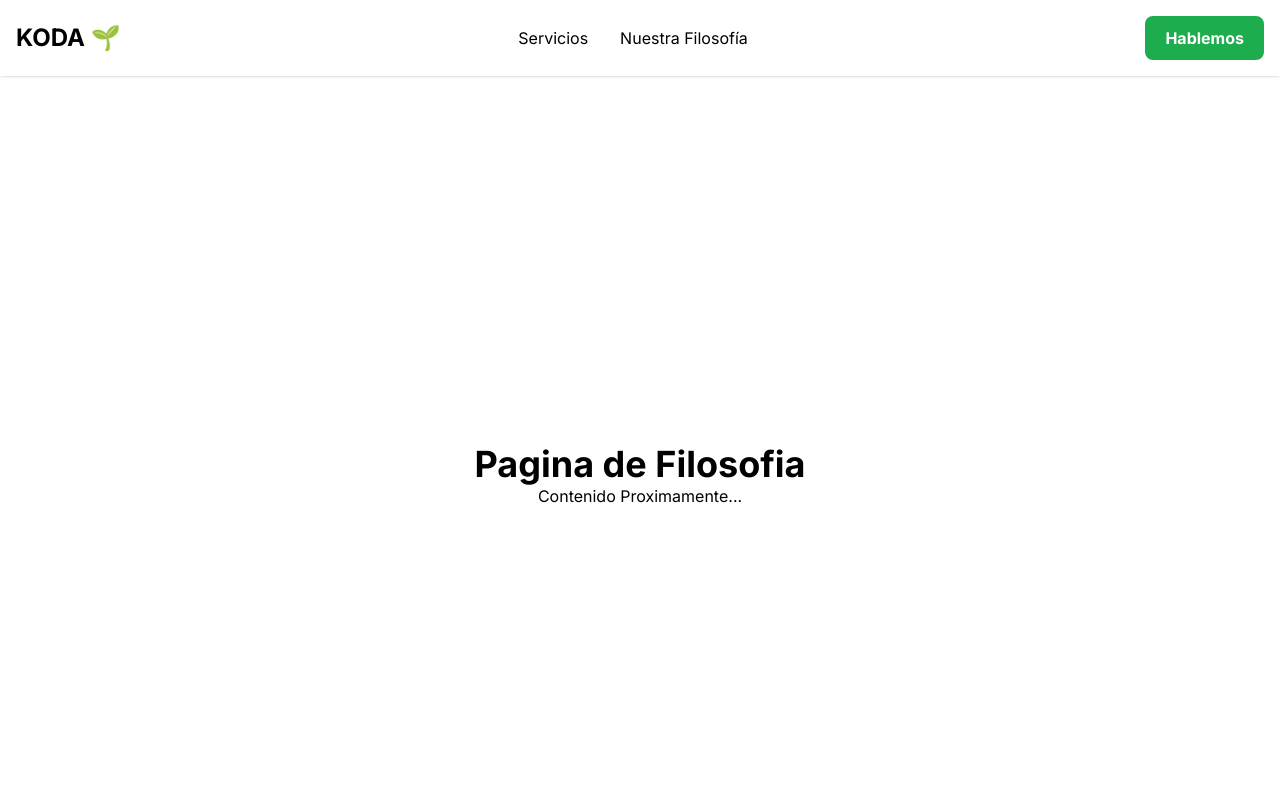
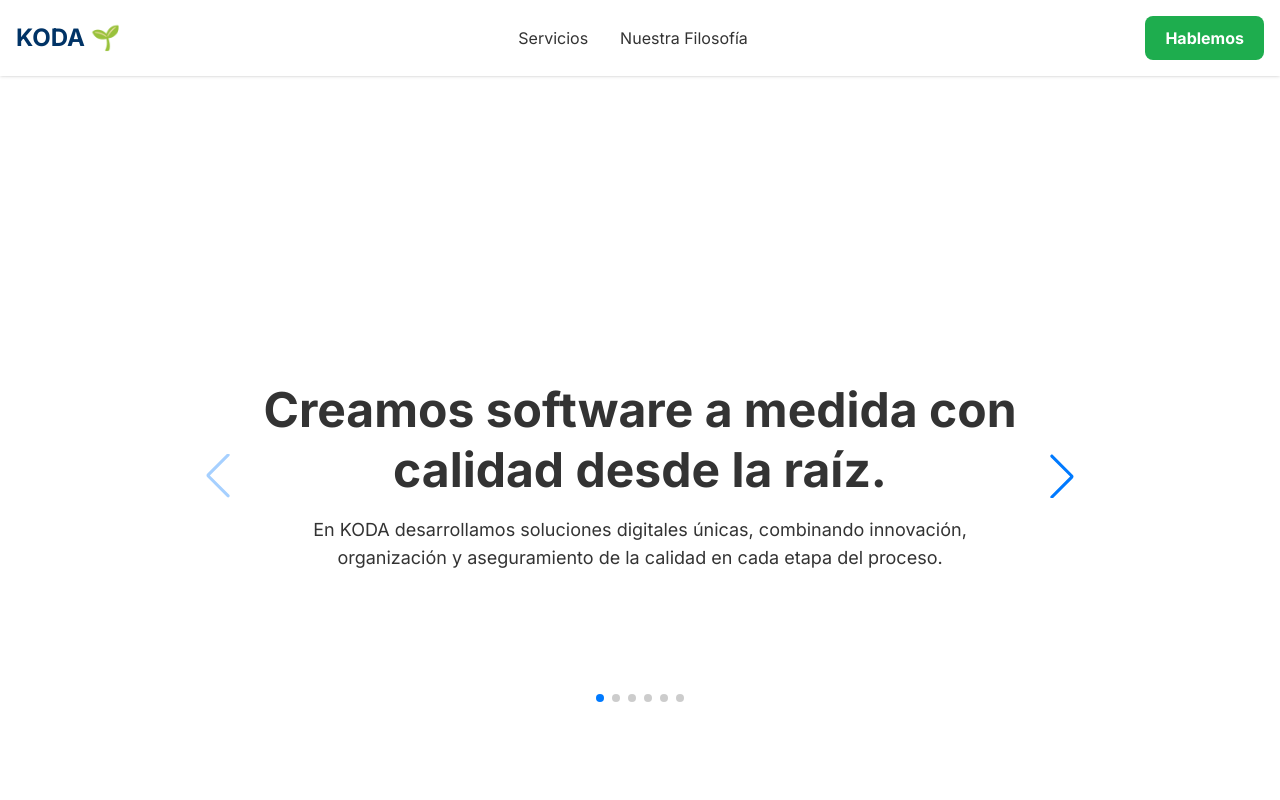
Before and after one commit to koda-tec/KodaWeb, a Next.js app: page /filosofia in a window 1280 px wide. Shown: the top 800 px of the page. Built offline with nearby package versions, Linux system fonts and the light colour scheme.

Commit message:
fix Filosofia + Header

```diff
--- a/package.json
+++ b/package.json
@@ -14,7 +14,8 @@
     "react": "19.1.0",
     "react-dom": "19.1.0",
     "react-icons": "^5.5.0",
-    "resend": "^6.1.2"
+    "resend": "^6.1.2",
+    "swiper": "^12.0.2"
   },
   "devDependencies": {
     "@eslint/eslintrc": "^3",
--- a/src/app/(pages)/filosofia/page.tsx
+++ b/src/app/(pages)/filosofia/page.tsx
@@ -1,8 +1,40 @@
-export default function FilosofiaPage(){
-    return(
-        <main className="flex min-h-screen flex-col items-center justify-center p24">
-        <h1 className="text-4xl font-bold">Pagina de Filosofia</h1>
-        <p>Contenido Proximamente...</p>
-        </main>
-    );
+"use client";
+
+import { Swiper, SwiperSlide } from 'swiper/react';
+import { Navigation, Pagination, A11y } from 'swiper/modules';
+
+
+import 'swiper/css';
+import 'swiper/css/navigation';
+import 'swiper/css/pagination';
+
+
+import { IntroSlide } from '@/app/components/about-slides/IntroSlide';
+import { HistorySlide } from '@/app/components/about-slides/HistorySlide';
+import { MissionVisionSlide } from '@/app/components/about-slides/MissionVisionSlide';
+import { DifferentiatorsSlide } from '@/app/components/about-slides/DifferentiatorsSlide';
+import { TeamSlide } from '@/app/components/about-slides/TeamSlide';
+import { CtaSlide } from '@/app/components/about-slides/CtaSlide';
+
+export default function AboutPage() {
+  return (
+    <div className="bg-white min-h-screen flex flex-col items-center justify-center py-12">
+      <Swiper
+
+        modules={[Navigation, Pagination, A11y]}
+        spaceBetween={50}
+        slidesPerView={1}
+        navigation // Habilita las flechas de navegación
+        pagination={{ clickable: true }} // Habilita los puntos de paginación
+        className="w-full max-w-4xl" // Estilo del contenedor del carrusel
+      >
+        <SwiperSlide><IntroSlide /></SwiperSlide>
+        <SwiperSlide><HistorySlide /></SwiperSlide>
+        <SwiperSlide><MissionVisionSlide /></SwiperSlide>
+        <SwiperSlide><DifferentiatorsSlide /></SwiperSlide>
+        <SwiperSlide><TeamSlide /></SwiperSlide>
+        <SwiperSlide><CtaSlide /></SwiperSlide>
+      </Swiper>
+    </div>
+  );
 }
--- /dev/null
+++ b/src/app/components/about-slides/CtaSlide.tsx
@@ -0,0 +1,12 @@
+import Link from 'next/link';
+
+export const CtaSlide = () => (
+  <div className="text-center p-10 flex flex-col justify-center items-center h-[60vh]">
+    <h2 className="text-4xl font-bold text-koda-dark">
+      ¿Listo para llevar tu software al siguiente nivel?
+    </h2>
+    <Link href="/contacto" className="mt-6 bg-koda-green-emerald text-white font-bold py-3 px-10 rounded-lg text-xl transition hover:bg-opacity-90">
+      Contáctanos
+    </Link>
+  </div>
+);
--- /dev/null
+++ b/src/app/components/about-slides/DifferentiatorsSlide.tsx
@@ -0,0 +1,21 @@
+import { FaCog, FaSitemap, FaCheckCircle } from 'react-icons/fa';
+
+const DiffItem = ({ icon, title, text }: { icon: React.ReactNode, title: string, text: string }) => (
+  <div className="bg-koda-gray-light p-6 rounded-lg">
+    <div className="text-4xl text-koda-green-emerald mx-auto mb-3 w-fit">{icon}</div>
+    <h4 className="text-xl font-bold text-koda-dark">{title}</h4>
+    <p className="mt-2 text-koda-dark">{text}</p>
+  </div>
+);
+
+export const DifferentiatorsSlide = () => (
+  <div className="p-10 text-center h-[60vh] flex flex-col justify-center">
+    <h2 className="text-3xl font-bold text-koda-dark mb-2">Qué nos diferencia</h2>
+    <p className="mb-8 text-koda-dark">No solo desarrollamos software, creamos soluciones pensadas para crecer con tu negocio.</p>
+    <div className="grid md:grid-cols-3 gap-6">
+      <DiffItem icon={<FaCog />} title="Personalización total" text="Software diseñado a tu medida." />
+      <DiffItem icon={<FaSitemap />} title="Metodología ágil" text="Procesos claros y trazables." />
+      <DiffItem icon={<FaCheckCircle />} title="Calidad continua" text="Testing y validación en cada entrega." />
+    </div>
+  </div>
+);
--- /dev/null
+++ b/src/app/components/about-slides/HistorySlide.tsx
@@ -0,0 +1,8 @@
+export const HistorySlide = () => (
+  <div className="text-center p-10 flex flex-col justify-center items-center h-[60vh]">
+    <h2 className="text-3xl font-bold text-koda-dark mb-4">Nuestra Historia</h2>
+    <p className="text-lg text-koda-dark max-w-2xl">
+      KODA nació con la misión de construir software confiable y escalable, adaptado a cada cliente. Nuestro nombre es un acrónimo que refleja nuestros pilares: <strong>K</strong>nowledge, <strong>O</strong>rganization, <strong>D</strong>evelopment y <strong>A</strong>ssurance.
+    </p>
+  </div>
+);
--- /dev/null
+++ b/src/app/components/about-slides/IntroSlide.tsx
@@ -0,0 +1,10 @@
+export const IntroSlide = () => (
+  <div className="text-center p-10 flex flex-col justify-center items-center h-[60vh]">
+    <h1 className="text-4xl md:text-5xl font-bold text-koda-dark leading-tight">
+      Creamos software a medida con calidad desde la raíz.
+    </h1>
+    <p className="mt-4 text-lg text-koda-dark max-w-2xl">
+      En KODA desarrollamos soluciones digitales únicas, combinando innovación, organización y aseguramiento de la calidad en cada etapa del proceso.
+    </p>
+  </div>
+);
--- /dev/null
+++ b/src/app/components/about-slides/MissionVisionSlide.tsx
@@ -0,0 +1,31 @@
+import { FaBullseye, FaEye, FaStar, FaLightbulb, FaUsers, FaHandshake, FaSeedling } from 'react-icons/fa';
+
+const ValueItem = ({ icon, text }: { icon: React.ReactNode, text: string }) => (
+  <div className="flex flex-col items-center text-center">
+    <div className="text-4xl text-koda-blue-deep mb-2">{icon}</div>
+    <span className="text-koda-dark">{text}</span>
+  </div>
+);
+
+export const MissionVisionSlide = () => (
+  <div className="p-10 text-center h-[60vh] flex flex-col justify-center">
+    <div className="grid md:grid-cols-2 gap-8 mb-8">
+      <div>
+        <h3 className="text-2xl font-bold text-koda-dark flex items-center justify-center gap-2"><FaBullseye /> Misión</h3>
+        <p className="mt-2 text-koda-dark">Desarrollar software a medida que potencie los objetivos de cada empresa, garantizando calidad y organización en cada etapa.</p>
+      </div>
+      <div>
+        <h3 className="text-2xl font-bold text-koda-dark flex items-center justify-center gap-2"><FaEye /> Visión</h3>
+        <p className="mt-2 text-koda-dark">Ser un referente en desarrollo de software y aseguramiento de calidad en Latinoamérica.</p>
+      </div>
+    </div>
+    <h3 className="text-2xl font-bold text-koda-dark mb-4">Valores</h3>
+    <div className="grid grid-cols-2 md:grid-cols-5 gap-4">
+      <ValueItem icon={<FaSeedling />} text="Calidad desde la raíz" />
+      <ValueItem icon={<FaHandshake />} text="Transparencia" />
+      <ValueItem icon={<FaLightbulb />} text="Aprendizaje constante" />
+      <ValueItem icon={<FaStar />} text="Innovación" />
+      <ValueItem icon={<FaUsers />} text="Trabajo en equipo" />
+    </div>
+  </div>
+);
--- /dev/null
+++ b/src/app/components/about-slides/TeamSlide.tsx
@@ -0,0 +1,8 @@
+export const TeamSlide = () => (
+  <div className="text-center p-10 flex flex-col justify-center items-center h-[60vh]">
+    <h2 className="text-3xl font-bold text-koda-dark mb-4">Nuestro Equipo</h2>
+    <p className="text-lg text-koda-dark max-w-2xl">
+      Somos un equipo apasionado por la tecnología, la eficiencia y la mejora continua, listos para ayudarte a alcanzar tus metas.
+    </p>
+  </div>
+);
--- a/src/app/components/layout/Header.tsx
+++ b/src/app/components/layout/Header.tsx
@@ -2,35 +2,35 @@ import Link from 'next/link';
 
 export default function Header() {
   return (
-    // Usamos el fondo gris claro y una sombra
+
     <header className="bg-white shadow-sm sticky top-0 z-50">
       <div className="container mx-auto flex items-center justify-between p-4">
 
-        {/* Logo con el color azul principal */}
-        <Link href="/" className="text-2xl font-bold text-blue">
+
+        <Link href="/" className="text-2xl font-bold text-koda-blue-deep">
           KODA 🌱
         </Link>
 
-        {/* Navegación con texto azul y hover verde */}
+
         <nav className="hidden space-x-8 md:flex">
-          <Link href="/servicios" className="text-dark hover:text-green transition-colors">
+          <Link href="/servicios" className="text-koda-dark hover:text-koda-green-emerald transition-colors">
             Servicios
           </Link>
-          <Link href="/filosofia" className="text-dark hover:text-green transition-colors">
+          <Link href="/filosofia" className="text-koda-dark hover:text-koda-green-emerald transition-colors">
             Nuestra Filosofía
           </Link>
         </nav>
 
-        {/* Botón CTA con el verde brillante */}
+
         <Link href="/contacto">
           <button className="hidden md:block bg-koda-green-emerald px-5 py-2.5 font-bold text-white rounded-lg transition hover:opacity-90">
             Hablemos
           </button>
         </Link>
 
-        {/* Menú hamburguesa para móvil */}
+
         <div className="md:hidden">
-          <svg className="w-6 h-6 text-blue" fill="none" stroke="currentColor" viewBox="0 0 24 24" xmlns="http://www.w3.org/2000/svg"><path strokeLinecap="round" strokeLinejoin="round" strokeWidth={2} d="M4 6h16M4 12h16m-7 6h7" /></svg>
+          <svg className="w-6 h-6 text-koda-blue-deep" fill="none" stroke="currentColor" viewBox="0 0 24 24" xmlns="http://www.w3.org/2000/svg"><path strokeLinecap="round" strokeLinejoin="round" strokeWidth={2} d="M4 6h16M4 12h16m-7 6h7" /></svg>
         </div>
 
       </div>
```
Also changed, not shown: 1 other file (tests, documents, lock files or other folders).
